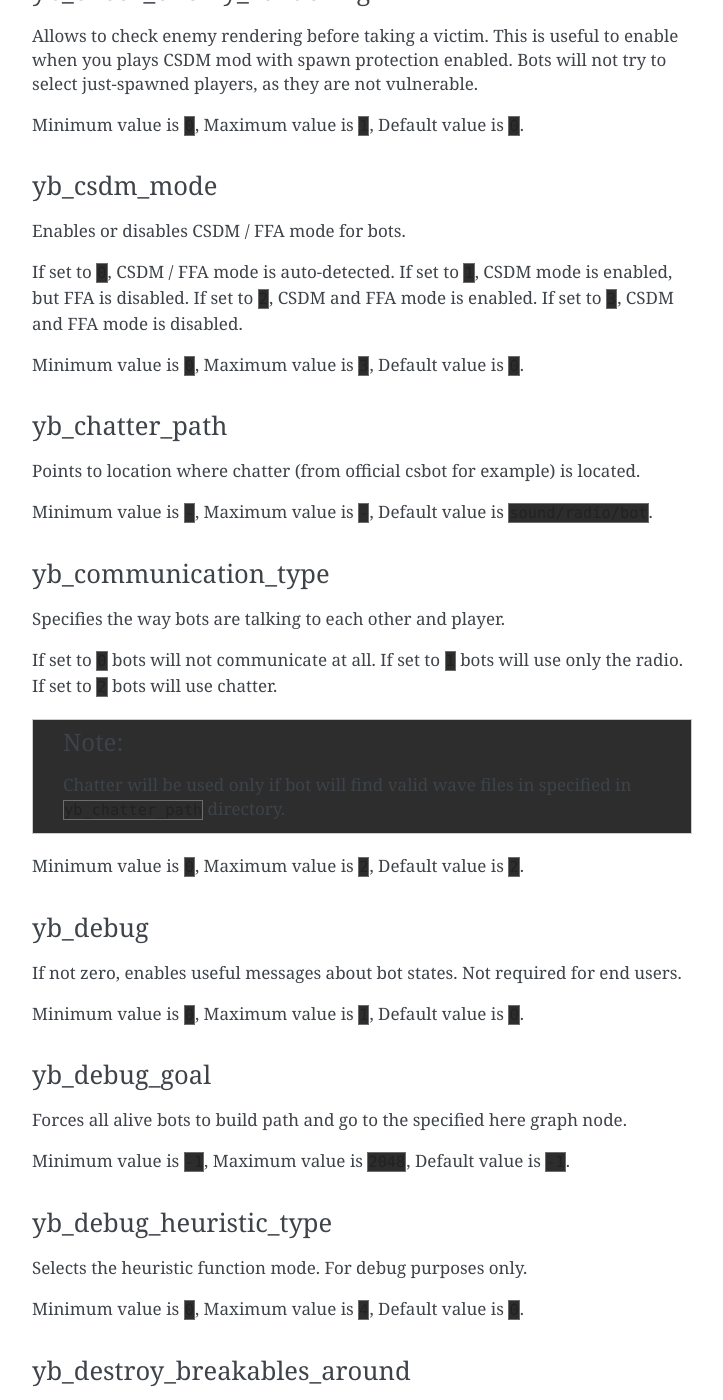
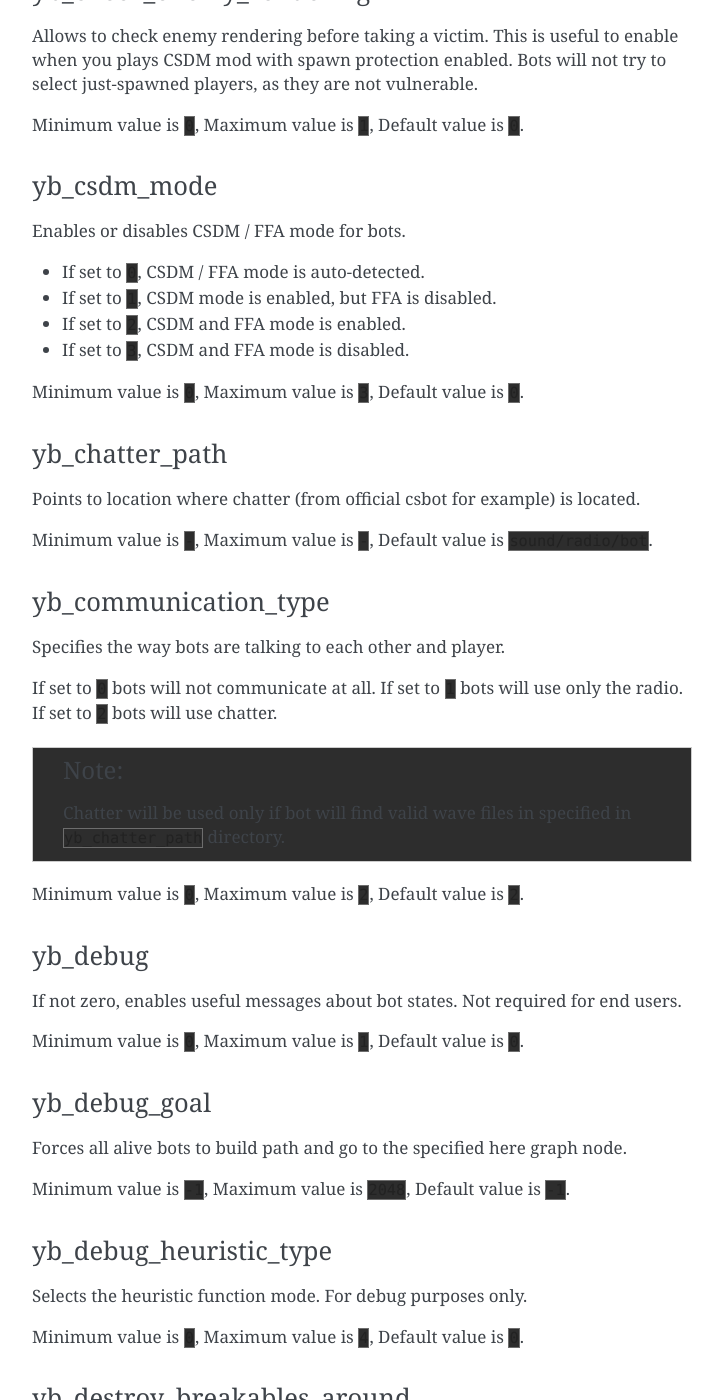
Before and after one commit to yapb/docs, a Sphinx documentation site: the page built from docs/configuring.rst, in a window 1280 px wide and 1400 px high, scrolled down 2049 px. Shown: the whole window, without its empty margins (388-1111 px from the left). Built offline with Sphinx 7.4.7, drawn with Linux system fonts in a browser that asks for light colours; some of the changed text lies outside the part shown.

```diff
--- a/docs/configuring.rst
+++ b/docs/configuring.rst
@@ -102,10 +102,10 @@ yb_csdm_mode
 
 Enables or disables CSDM / FFA mode for bots.
 
-If set to ``0``, CSDM / FFA mode is auto-detected.
-If set to ``1``, CSDM mode is enabled, but FFA is disabled.
-If set to ``2``, CSDM and FFA mode is enabled.
-If set to ``3``, CSDM and FFA mode is disabled.
+* If set to ``0``, CSDM / FFA mode is auto-detected.
+* If set to ``1``, CSDM mode is enabled, but FFA is disabled.
+* If set to ``2``, CSDM and FFA mode is enabled.
+* If set to ``3``, CSDM and FFA mode is disabled.
 
 Minimum value is ``0``, Maximum value is ``3``, Default value is ``0``.
 
@@ -170,6 +170,7 @@ yb_difficulty
 Specifies the difficulty of all bots. Changing at runtime will affect already created bots.
 
 List of bot difficulties:
+
 * ``0`` - Newbie,
 * ``1`` - Average,
 * ``2`` - Normal,
```
